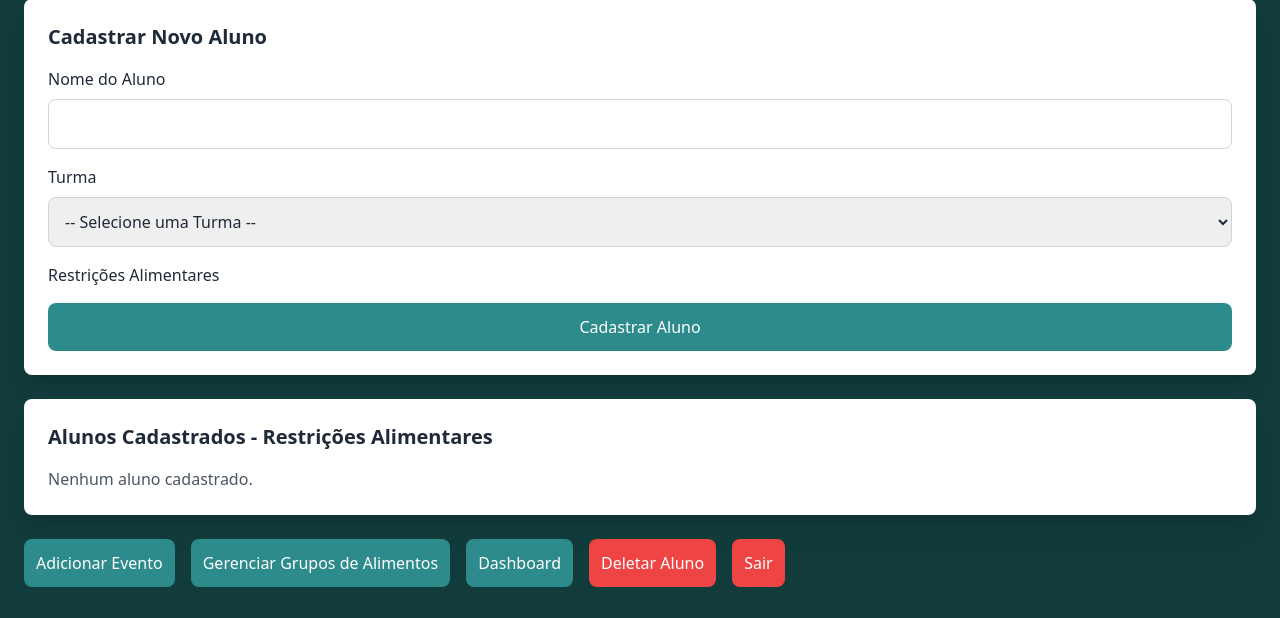
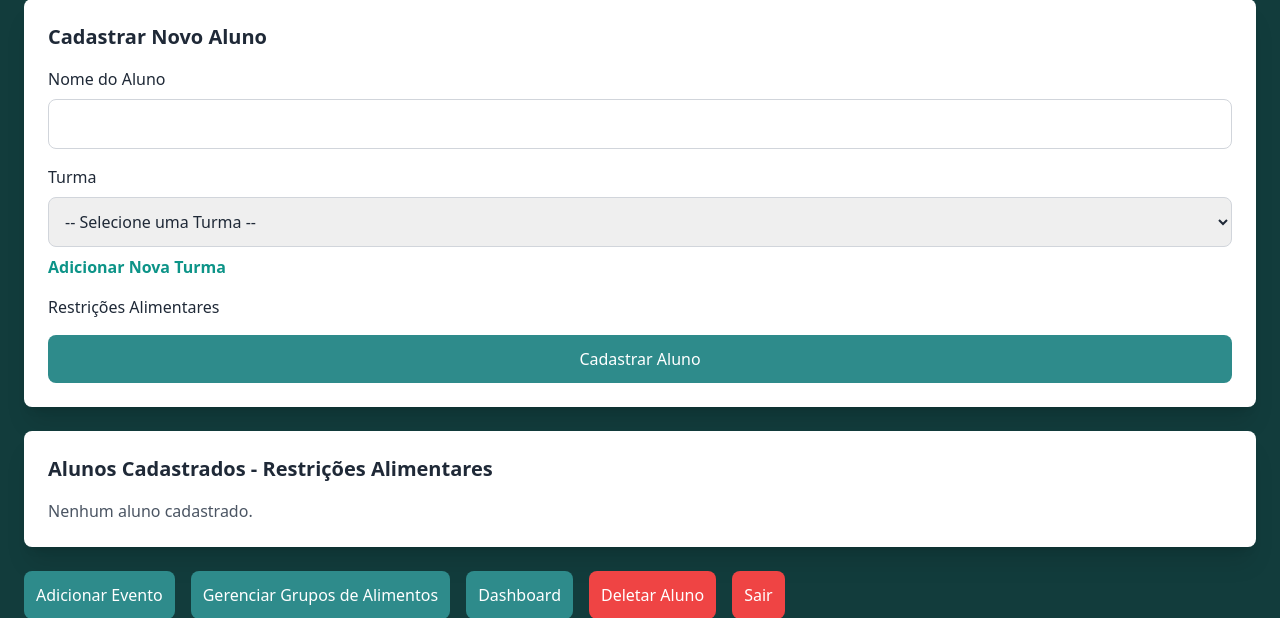
Before and after one commit to arthurunivesp/alimentacao-alunos-msdos, a Flask app: template templates/admin.html in a window 1280 px wide. Shown: the part 85-703 px from the top of the page. Run offline with Flask 3, Linux system fonts and the light colour scheme; the template is opened without the code that fills it, so the values that code supplies are empty; some libraries are stand-ins or nearby versions.

Commit message:
Adiciona funcionalidade para criar novas turmas dinamicamente na página admin

```diff
--- a/routes.py
+++ b/routes.py
@@ -22,7 +22,7 @@ if not os.getenv("VERCEL") and not os.path.exists(STATIC_DIR):
 main_bp = Blueprint('main', __name__)
 
 # Lista de turmas predefinidas
-TURMAS = ["Turma A", "Turma B", "Turma C"]
+TURMAS_DEFAULT = ["Turma A", "Turma B", "Turma C"]
 
 # Inicializar variáveis na sessão se não existirem
 def init_session():
@@ -39,8 +39,11 @@ def init_session():
             "PROTEÍNA": ["Carne bovina", "Suína", "Aves", "Peixes", "Ovos"],
             "CEREAIS": ["Arroz", "Pão", "Bolacha"],
             "GRÃOS": ["Feijão"],
-            "FRUTAS": ["Banana", "Maçã", "Mamão", "Melancia", "Suco de Frutas"],  # Corrigido: Suco de Frutas como alimento dentro de FRUTAS
+            "FRUTAS": ["Banana", "Maçã", "Mamão", "Melancia", "Suco de Frutas"],
         }
+    # Inicializa a lista de turmas na sessão
+    if 'turmas' not in session:
+        session['turmas'] = TURMAS_DEFAULT
 
 # Decorador para exigir login
 def login_required(f):
@@ -48,6 +51,15 @@ def login_required(f):
     def decorated_function(*args, **kwargs):
         if 'role' not in session:
             return redirect(url_for('main.login'))
+        return f(*args, **kwargs)
+    return decorated_function
+
+# Decorador para exigir role de admin
+def admin_required(f):
+    @wraps(f)
+    def decorated_function(*args, **kwargs):
+        if session.get('role') != 'admin':
+            abort(403)  # Forbidden
         return f(*args, **kwargs)
     return decorated_function
 
@@ -59,11 +71,10 @@ USUARIOS = {
 
 @main_bp.route('/admin', methods=['GET', 'POST'])
 @login_required
+@admin_required
 def admin():
     init_session()
     print(f"Usuário na página admin (role na sessão): {session.get('role')}")
-    if session.get('role') != 'admin':
-        abort(403)  # Erro 403: Forbidden
     if request.method == 'POST':
         aluno_nome = request.form.get('aluno_nome')
         turma = request.form.get('turma')
@@ -73,8 +84,24 @@ def admin():
             session['alunos'][aluno_nome] = {'turma': turma, 'restricoes': restricoes}
             session.modified = True
             return redirect(url_for('main.admin'))
-    print(f"Renderizando admin.html com alunos: {session['alunos']}, grupos_alimentos: {session['grupos_alimentos']}, turmas: {TURMAS}")
-    return render_template('admin.html', alunos=session['alunos'], grupos_alimentos=session['grupos_alimentos'], turmas=TURMAS)
+    print(f"Renderizando admin.html com alunos: {session['alunos']}, grupos_alimentos: {session['grupos_alimentos']}, turmas: {session['turmas']}")
+    return render_template('admin.html', alunos=session['alunos'], grupos_alimentos=session['grupos_alimentos'], turmas=session['turmas'])
+
+@main_bp.route('/add_turma', methods=['POST'])
+@login_required
+@admin_required
+def add_turma():
+    init_session()
+    nova_turma = request.form.get('nova_turma')
+    turmas = session.get('turmas', TURMAS_DEFAULT)
+    if nova_turma and nova_turma not in turmas:
+        turmas.append(nova_turma)
+        session['turmas'] = turmas
+        session.modified = True
+        print(f"Nova turma adicionada: {nova_turma}")
+    else:
+        print("Erro ao adicionar turma: Turma já existe ou nome inválido.")
+    return redirect(url_for('main.admin'))
 
 @main_bp.route('/alimentacao', methods=['GET'])
 @login_required
@@ -115,7 +142,7 @@ def alimentacao():
         if 'data_exclusao' not in dados or datetime.now() < datetime.strptime(dados['data_exclusao'], '%Y-%m-%d')
     }
 
-    return render_template('alimentacao.html', alunos=alunos_ativos, turmas=TURMAS, aluno_selecionado=aluno_selecionado, turma_selecionada=turma_selecionada, eventos_aluno=eventos_aluno, eventos_turma=eventos_turma)
+    return render_template('alimentacao.html', alunos=alunos_ativos, turmas=session['turmas'], aluno_selecionado=aluno_selecionado, turma_selecionada=turma_selecionada, eventos_aluno=eventos_aluno, eventos_turma=eventos_turma)
 
 @main_bp.route('/', methods=['GET', 'POST'])
 def login():
@@ -208,7 +235,7 @@ def adicionar_evento():
             })
 
             if novo_aluno and novo_aluno not in session['alunos']:
-                session['alunos'][novo_aluno] = {'turma': 'Turma A', 'restricoes': []}
+                session['alunos'][novo_aluno] = {'turma': session['turmas'][0], 'restricoes': []}
 
             session.modified = True
             return redirect(url_for('main.calendario'))
--- a/templates/admin.html
+++ b/templates/admin.html
@@ -18,7 +18,7 @@
         <!-- Formulário para cadastro de alunos -->
         <div class="bg-white p-6 rounded-lg shadow-xl mb-6">
             <h2 class="text-xl font-semibold text-gray-800 mb-4">Cadastrar Novo Aluno</h2>
-            <form method="POST">
+            <form method="POST" action="{{ url_for('main.admin') }}">
                 <div class="mb-4">
                     <label class="block text-gray-800 mb-2">Nome do Aluno</label>
                     <input type="text" name="aluno_nome"
@@ -35,6 +35,11 @@
                             <option value="{{ turma }}">{{ turma }}</option>
                         {% endfor %}
                     </select>
+                    <!-- Botão para adicionar nova turma -->
+                    <button type="button" onclick="toggleNewTurmaForm()"
+                            class="mt-2 text-teal-600 hover:text-teal-800 font-semibold">
+                        Adicionar Nova Turma
+                    </button>
                 </div>
                 <div class="mb-4">
                     <label class="block text-gray-800 mb-2">Restrições Alimentares</label>
@@ -56,6 +61,24 @@
                     Cadastrar Aluno
                 </button>
             </form>
+            <!-- Formulário para adicionar nova turma (isolado do formulário principal) -->
+            <div id="new_turma_form" class="mt-4 hidden">
+                <form method="POST" action="{{ url_for('main.add_turma') }}" class="mt-2">
+                    <input type="text" name="nova_turma"
+                           class="w-full p-3 border border-gray-300 rounded-lg text-gray-800 bg-white focus:outline-none focus:ring-2 focus:ring-teal-500"
+                           placeholder="Digite o nome da nova turma" required>
+                    <div class="mt-2 flex space-x-2">
+                        <button type="submit"
+                                class="bg-[#2E8B8B] text-white p-2 rounded-lg hover:bg-[#246B6B] transition duration-300">
+                            Salvar Turma
+                        </button>
+                        <button type="button" onclick="toggleNewTurmaForm()"
+                                class="bg-gray-500 text-white p-2 rounded-lg hover:bg-gray-600 transition duration-300">
+                            Cancelar
+                        </button>
+                    </div>
+                </form>
+            </div>
         </div>
 
         <!-- Lista de Alunos Cadastrados -->
@@ -78,15 +101,15 @@
         <!-- Links de Navegação -->
         <div class="mt-6 flex space-x-4">
             <a href="{{ url_for('main.calendario') }}"
-            class="bg-[#2E8B8B] text-white p-3 rounded-lg hover:bg-[#246B6B] transition duration-300">
+               class="bg-[#2E8B8B] text-white p-3 rounded-lg hover:bg-[#246B6B] transition duration-300">
                 Adicionar Evento
             </a>
             <a href="{{ url_for('main.gerenciar_grupos') }}"
-            class="bg-[#2E8B8B] text-white p-3 rounded-lg hover:bg-[#246B6B] transition duration-300">
+               class="bg-[#2E8B8B] text-white p-3 rounded-lg hover:bg-[#246B6B] transition duration-300">
                 Gerenciar Grupos de Alimentos
             </a>
             <a href="{{ url_for('main.dashboard') }}"
-            class="bg-[#2E8B8B] text-white p-3 rounded-lg hover:bg-[#246B6B] transition duration-300">
+               class="bg-[#2E8B8B] text-white p-3 rounded-lg hover:bg-[#246B6B] transition duration-300">
                 Dashboard
             </a>
             <a href="{{ url_for('main.deletar_aluno') }}"
@@ -94,11 +117,17 @@
                 Deletar Aluno
             </a>
             <a href="{{ url_for('main.logout') }}"
-            class="bg-red-500 text-white p-3 rounded-lg hover:bg-red-600 transition duration-300">
+               class="bg-red-500 text-white p-3 rounded-lg hover:bg-red-600 transition duration-300">
                 Sair
             </a>
         </div>
+    </div>
 
-    </div>
+    <script>
+        function toggleNewTurmaForm() {
+            const form = document.getElementById('new_turma_form');
+            form.classList.toggle('hidden');
+        }
+    </script>
 </body>
 </html>
```
Also changed, not shown: __init__.py (line endings or trailing spaces).
